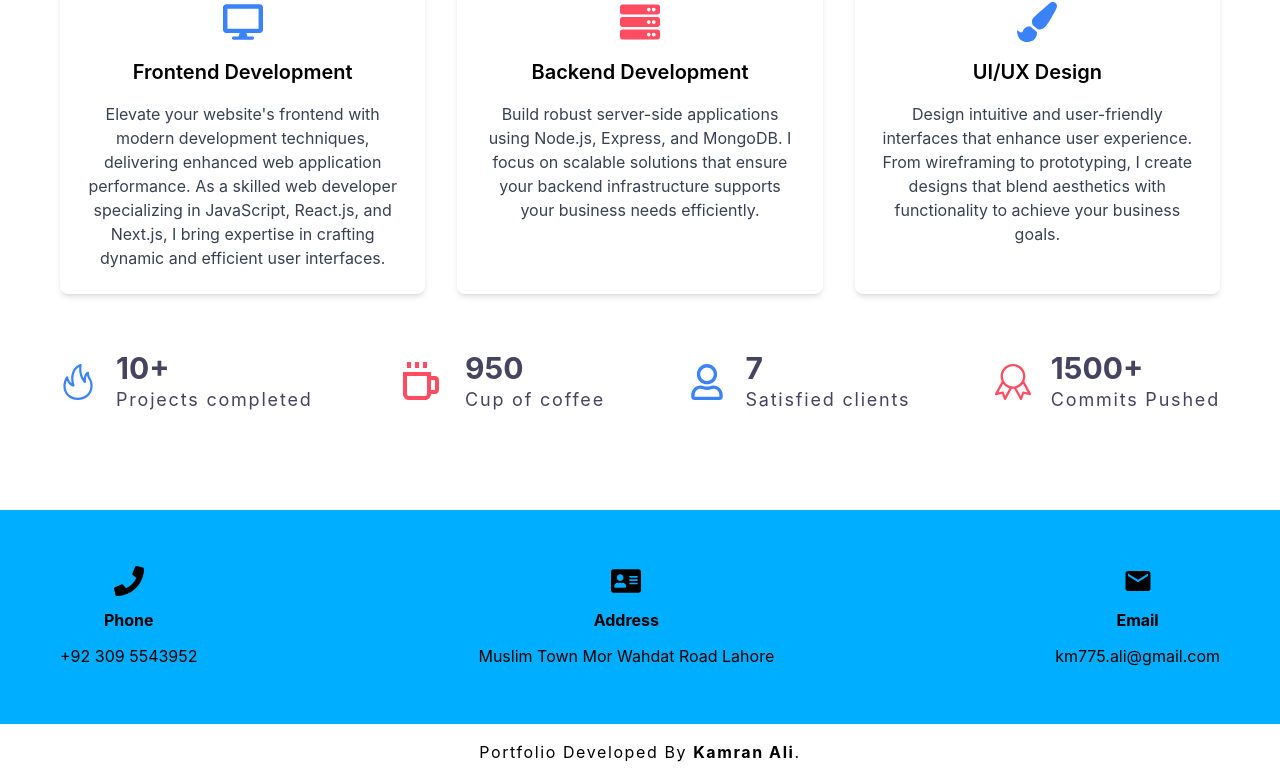
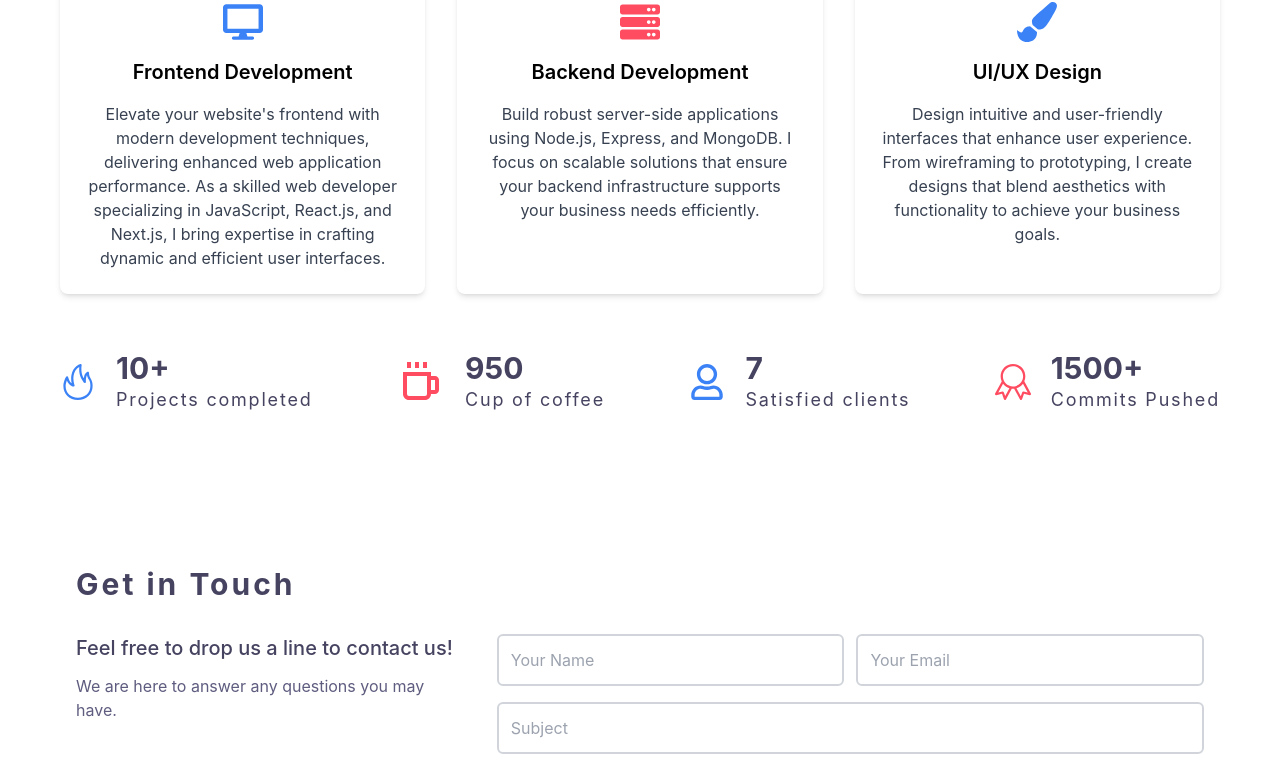
Before and after one commit to kamranalig/kamran_portfolio, a React (Vite) app: page / in a window 1280 px wide. Shown: the part 1996-2764 px from the top of the page. Built offline with nearby package versions, Linux system fonts and the light colour scheme.

Commit message:
contact form added

```diff
--- a/src/App.jsx
+++ b/src/App.jsx
@@ -1,5 +1,6 @@
 import "./App.css";
 import About from "./components/about";
+import Contact from "./components/contact";
 import Footer from "./components/footer";
 import Header from "./components/header";
 import Navbar from "./components/navbar/index";
@@ -11,6 +12,7 @@ function App() {
       <Header />
       <About />
       <Services />
+      <Contact />
       <Footer />
     </>
   );
--- /dev/null
+++ b/src/components/contact/index.jsx
@@ -0,0 +1,62 @@
+import React from "react";
+
+const Contact = () => {
+  return (
+    <div id="contact" className="max-w-[1160px] mx-auto py-14 px-4">
+      <h3 className="text-3xl font-bold tracking-widest text-[#454360] mb-8">
+        Get in Touch
+      </h3>
+      <div className="flex flex-col md:flex-row gap-10 ">
+        <div className="flex flex-col gap-3 w-full md:w-[35%] text-center md:text-left">
+          <p className="text-[#454360] text-xl font-medium">
+            Feel free to drop us a line to contact us!
+          </p>
+          <p className="text-[#5E5C7F]">
+            We are here to answer any questions you may have.
+          </p>
+        </div>
+        <form className="flex flex-col gap-4 w-full md:w-[65%]">
+          <div className="flex flex-col md:flex-row gap-3">
+            <input
+              type="text"
+              placeholder="Your Name"
+              className="border-2 border-gray-300 rounded-md w-full md:w-1/2 p-3"
+              aria-label="Your Name"
+            />
+            <input
+              type="email"
+              placeholder="Your Email"
+              className="border-2 border-gray-300 rounded-md w-full md:w-1/2 p-3"
+              aria-label="Your Email"
+            />
+          </div>
+          <input
+            type="text"
+            placeholder="Subject"
+            className="border-2 border-gray-300 rounded-md w-full p-3"
+            aria-label="Subject"
+          />
+          <textarea
+            name="message"
+            id="message"
+            cols="30"
+            rows="4"
+            placeholder="Message"
+            className="border-2 border-gray-300 rounded-md w-full p-3"
+            aria-label="Message"
+          />
+          <div className=" text-center">
+            <button
+              type="submit"
+              className="bg-blue-500 text-white rounded-md p-3 mt-4 hover:bg-blue-600 transition-colors duration-300"
+            >
+              Send Message
+            </button>
+          </div>
+        </form>
+      </div>
+    </div>
+  );
+};
+
+export default Contact;
--- a/src/components/navbar/index.jsx
+++ b/src/components/navbar/index.jsx
@@ -38,6 +38,16 @@ const Navbar = () => {
         >
           Services
         </Link>
+        <Link
+          to="contact"
+          spy={true}
+          smooth={true}
+          duration={500}
+          activeClass="active-link"
+          className="cursor-pointer hover:text-blue-500"
+        >
+          Contact
+        </Link>
       </div>
     </div>
   );
```
